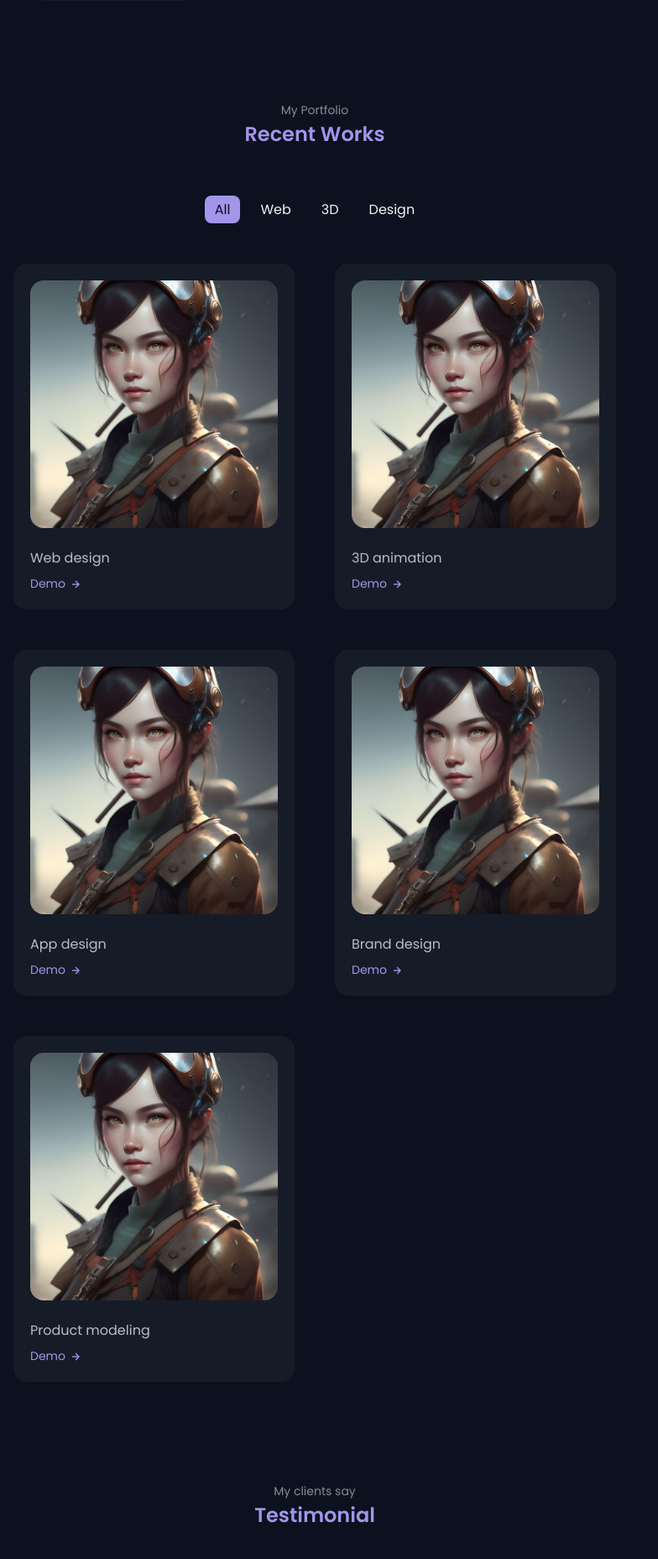
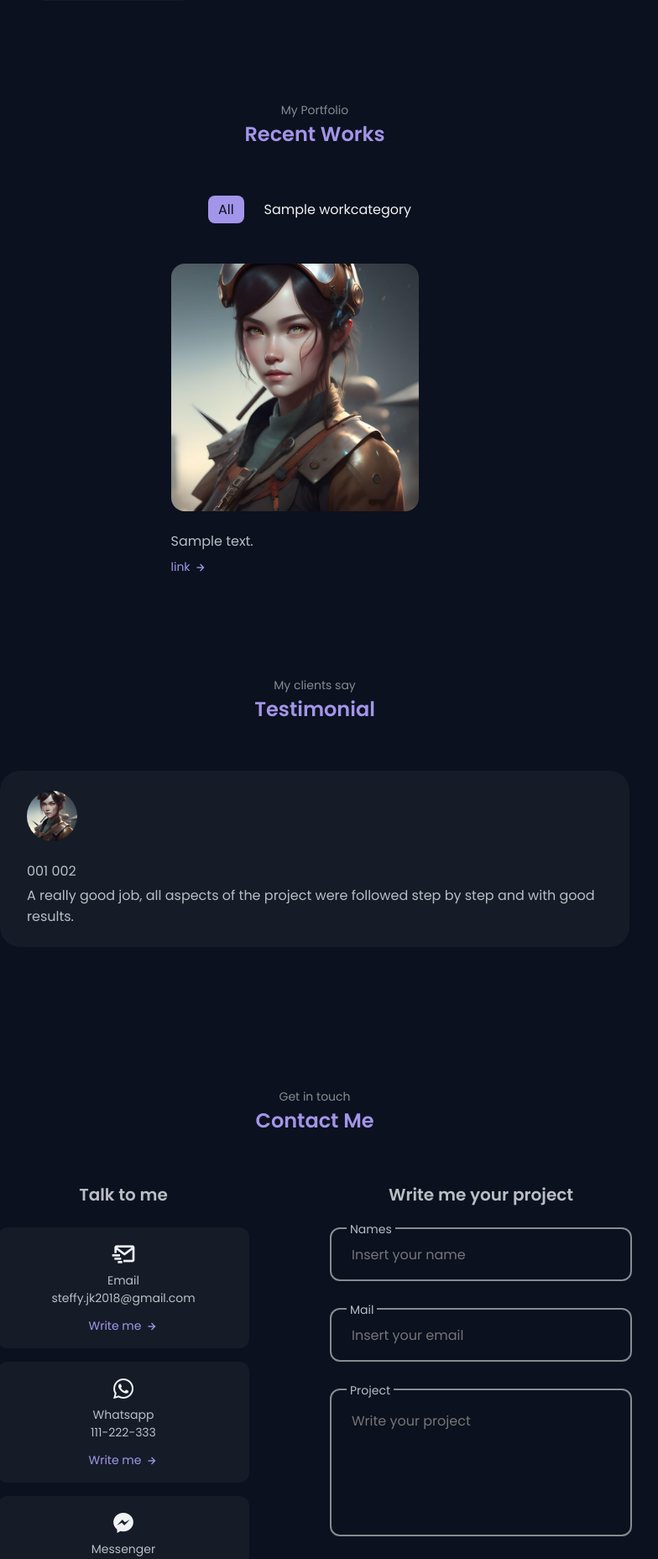
Before and after one commit to steffyjk/core, a Django app: page / in a window 1280 px wide. Shown: the part 2316-4173 px from the top of the page at 84% size, without its empty margins (265-1049 px from the left). Run offline with Django 4.2, Linux system fonts and the light colour scheme; tables that the repository leaves empty hold one stand-in row (values such as "Sample post"); some libraries are stand-ins or nearby versions.

Commit message:
Feat: work categories and my work passed as context for main index.html --> worked on work categories and my work

```diff
--- a/dashboard/views.py
+++ b/dashboard/views.py
@@ -2,7 +2,7 @@
 
 # Create your views here.
 from django.shortcuts import render
-from .models import AboutMe, ExperienceTechnology, ExperienceCategory, Service
+from .models import AboutMe, ExperienceTechnology, ExperienceCategory, Service, WorkCategory
 
 
 def home(request):
@@ -20,9 +20,11 @@
                 })
     categories = ExperienceCategory.objects.all()
     services = Service.objects.all()
+    work_categories = WorkCategory.objects.all()
     context = {
         "about_me": about_me,
         "categories": categories,
-        "services": services
+        "services": services,
+        "work_categories": work_categories
     }
     return render(request, 'index.html', context=context)
--- a/templates/index.html
+++ b/templates/index.html
@@ -213,61 +213,26 @@
 
         <div class="work__filters">
             <span class="work__item active-work" data-filter='all'>All</span>
-            <span class="work__item" data-filter='.web'>Web</span>
-            <span class="work__item" data-filter='.blender'>3D</span>
-            <span class="work__item" data-filter='.design'>Design</span>
+            {% for work_category in work_categories%}
+            <span class="work__item" data-filter={{work_category.name}}'>{{work_category.name}}</span>
+            {% endfor %}
         </div>
 
         <div class="work__container container grid">
-            <div class="work__card mix web">
-                <img src="../static/assets/images/ai.jpg" alt="" class="work__img">
+            {% for work_category in work_categories%}
+                {% for work in work_category.mywork_set.all %}
+                    <div class=f"work__card mix {{work_category.name}}">
+                        <img src="../static/assets/images/ai.jpg" alt="" class="work__img">
 
-                <h3 class="work__title">Web design</h3>
+                        <h3 class="work__title">{{work.description}}</h3>
 
-                <a href="#" class="work__button">
-                    Demo <i class='bx bx-right-arrow-alt work__icon' ></i>
-                </a>
-            </div>
+                        <a href={{work.link}} class="work__button">
+                            link <i class='bx bx-right-arrow-alt work__icon' ></i>
+                        </a>
+                    </div>
+                {% endfor %}
+            {% endfor %}
 
-            <div class="work__card mix blender">
-                <img src="../static/assets/images/ai.jpg" alt="" class="work__img">
-
-                <h3 class="work__title">3D animation</h3>
-
-                <a href="#" class="work__button">
-                    Demo <i class='bx bx-right-arrow-alt work__icon' ></i>
-                </a>
-            </div>
-
-            <div class="work__card mix design">
-                <img src="../static/assets/images/ai.jpg"" alt="" class="work__img">
-
-                <h3 class="work__title">App design</h3>
-
-                <a href="#" class="work__button">
-                    Demo <i class='bx bx-right-arrow-alt work__icon' ></i>
-                </a>
-            </div>
-
-            <div class="work__card mix web">
-                <img src="../static/assets/images/ai.jpg" alt="" class="work__img">
-
-                <h3 class="work__title">Brand design</h3>
-
-                <a href="#" class="work__button">
-                    Demo <i class='bx bx-right-arrow-alt work__icon' ></i>
-                </a>
-            </div>
-
-            <div class="work__card mix blender">
-                <img src="../static/assets/images/ai.jpg" alt="" class="work__img">
-
-                <h3 class="work__title">Product modeling</h3>
-
-                <a href="#" class="work__button">
-                    Demo <i class='bx bx-right-arrow-alt work__icon' ></i>
-                </a>
-            </div>
         </div>
     </section>
 
```
